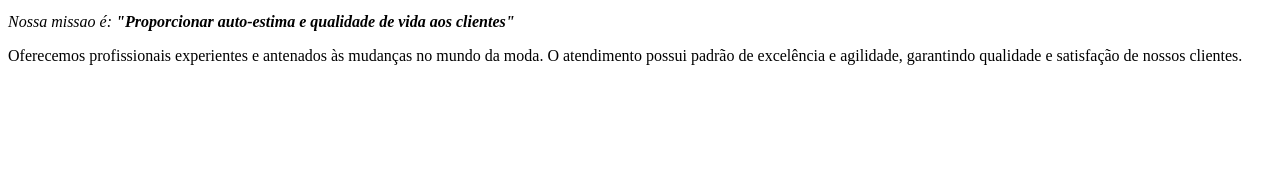
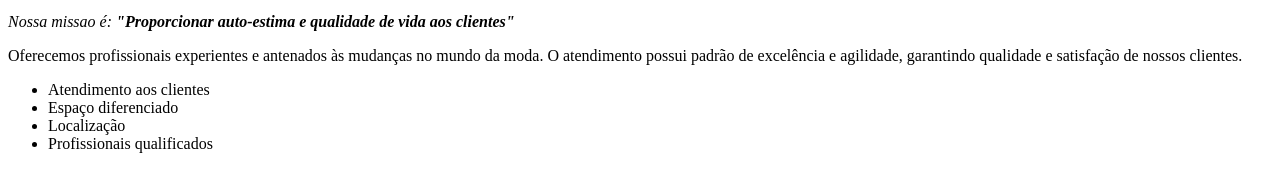
Before and after one commit to miszwxty/BarbeariaAlura, a plain HTML site: page BarbeariaAlura-main/index.html in a window 1280 px wide. Shown: the part 550-742 px from the top of the page. Drawn offline with Linux system fonts and the light colour scheme.

Commit message:
index.html

```diff
--- a/BarbeariaAlura-main/index.html
+++ b/BarbeariaAlura-main/index.html
@@ -26,7 +26,14 @@
 <p id="missao"><em>Nossa missao é: <strong>"Proporcionar auto-estima e qualidade de vida aos clientes"</strong></em></p>
 
 <p>Oferecemos profissionais experientes e antenados às mudanças no mundo da moda. O atendimento possui padrão de excelência e agilidade, garantindo qualidade e satisfação de nossos clientes.</p>
-
+</div>
+    <div>
+<ul>
+    <li>Atendimento aos clientes</li>
+    <li>Espaço diferenciado</li>
+    <li>Localização</li>
+    <li>Profissionais qualificados</li>
+</ul>
 </div>
 
 </body>
```
